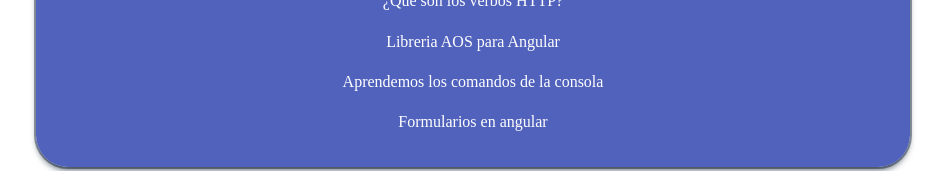
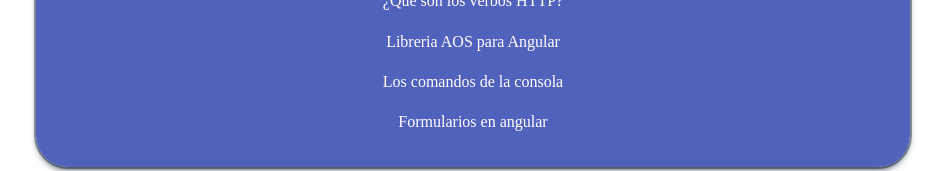
Before and after one commit to FrancoAlderete33/portfolio-alderete, an Angular app: page /myWrites in a window 1280 px wide. Shown: the part 1716-1887 px from the top of the page, without its empty margins (167-1112 px from the left). Built offline with nearby package versions, Linux system fonts and the light colour scheme.

Commit message:
cambio del <a> en el componente my-writes

```diff
--- a/src/app/my-writes/my-writes.component.html
+++ b/src/app/my-writes/my-writes.component.html
@@ -68,7 +68,7 @@
           <a>¿Qué es el formato JSON?</a>
           <a>¿Qué son los verbos HTTP?</a>
           <a>Libreria AOS para Angular</a>
-          <a>Aprendemos los comandos de la consola</a>
+          <a>Los comandos de la consola</a>
           <a>Formularios en angular</a>
         </nav>
       </div>
```
